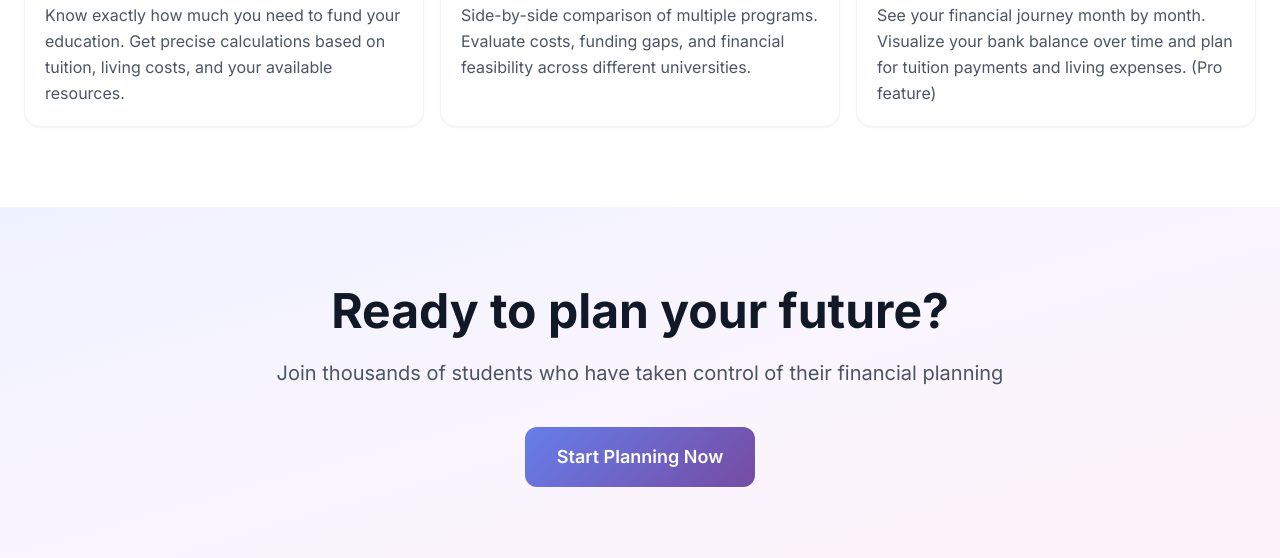
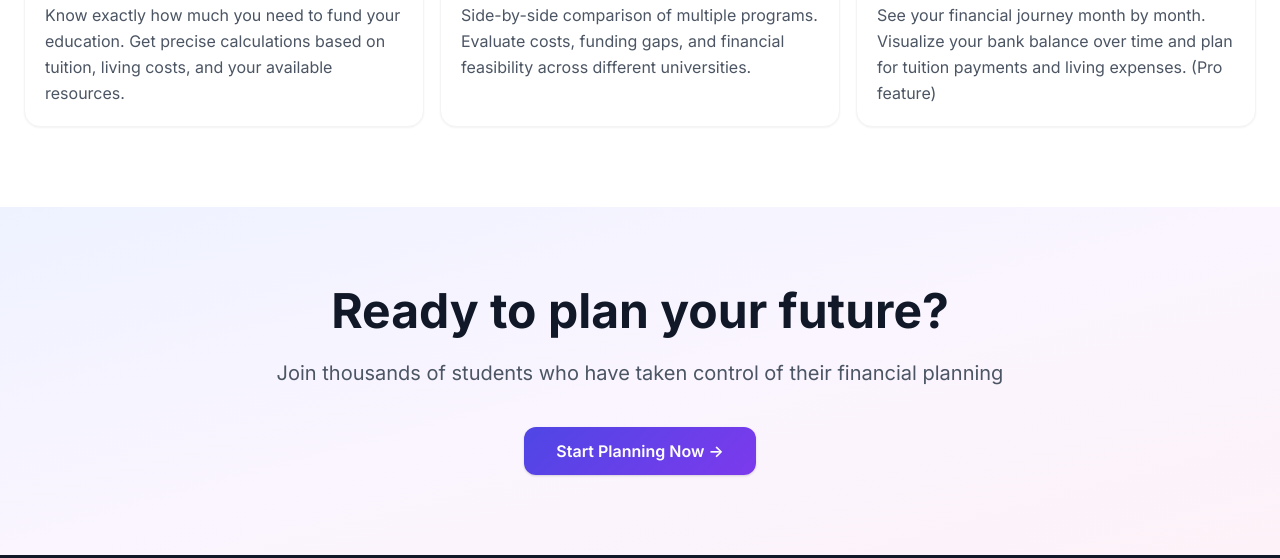
Before and after one commit to soysebiche/masterplan, a website with bundled scripts: page index.html in a window 1280 px wide. Shown: the part 1754-2312 px from the top of the page. Built offline with nearby package versions, Linux system fonts and the light colour scheme; no server answers.

Commit message:
Standardize final CTA button to use btn-primary btn-lg

```diff
--- a/index.html
+++ b/index.html
@@ -284,9 +284,8 @@
                 Join thousands of students who have taken control of their financial planning
             </p>
             <div class="flex flex-col sm:flex-row gap-4 justify-center">
-                <a href="signupmodal.html"
-                    class="gradient-bg text-white px-8 py-4 rounded-xl font-semibold text-lg hover:shadow-2xl transition-all transform hover:-translate-y-1">
-                    Start Planning Now
+                <a href="signupmodal.html" class="btn btn-primary btn-lg">
+                    Start Planning Now →
                 </a>
             </div>
         </div>
```
